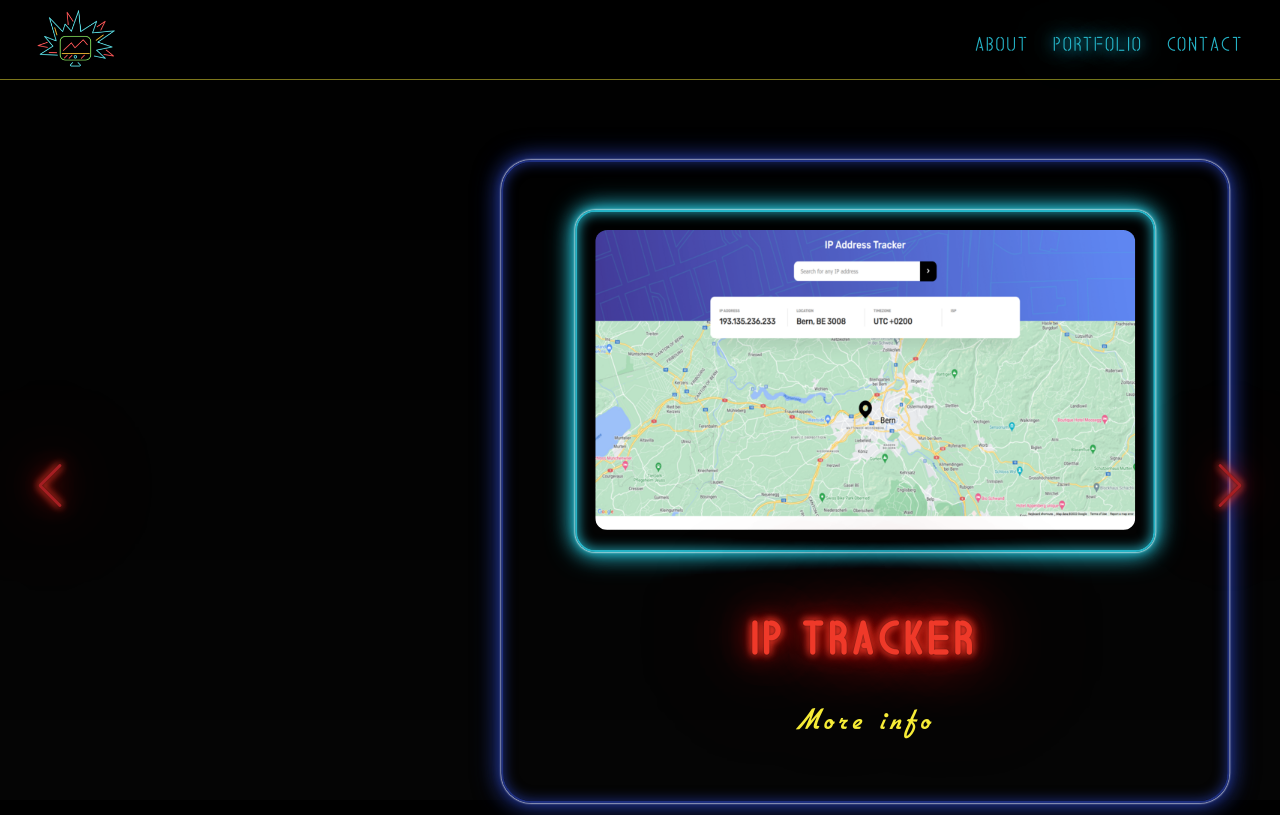
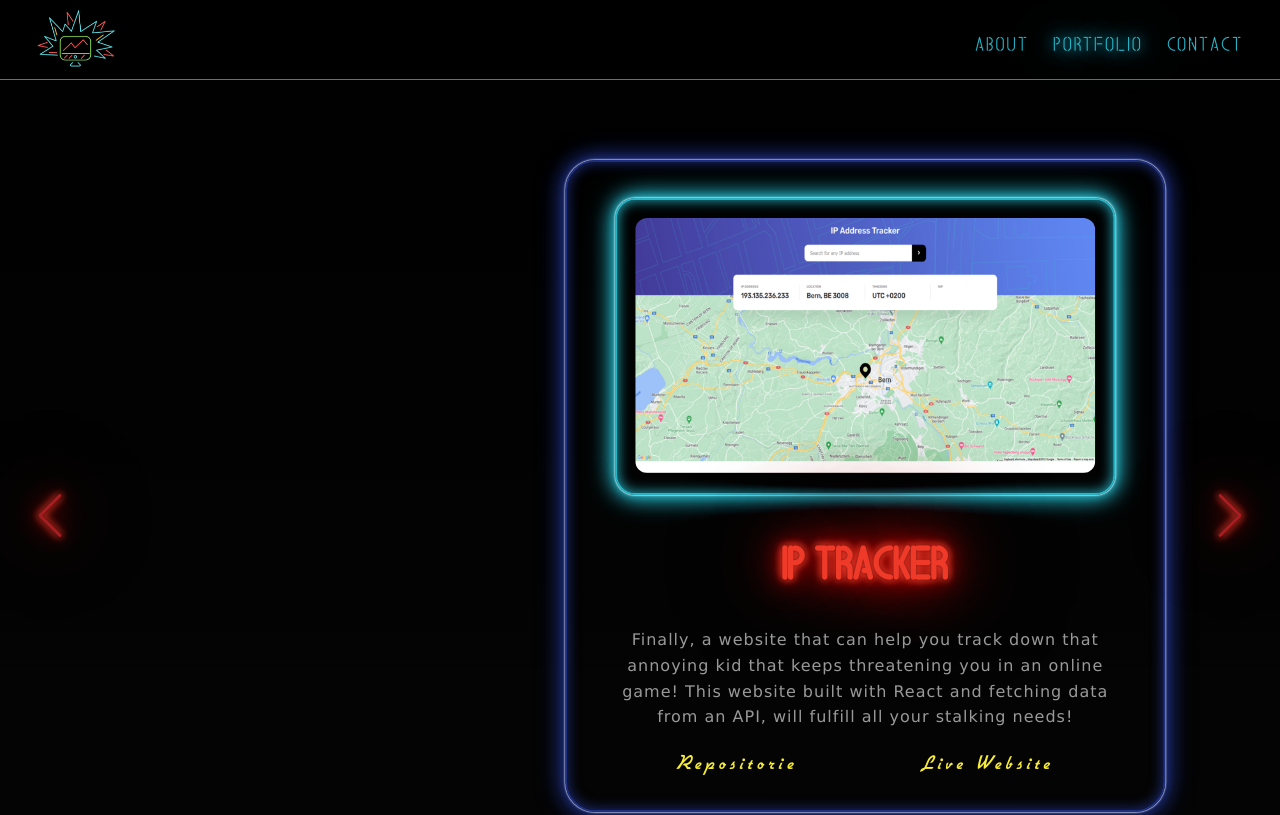
Before and after one commit to DonUggioni/my-portfolio, a React (Create React App) app: page /portfolio in a window 1280 px wide. Shown: the top 815 px of the page. Built offline with nearby package versions, Linux system fonts and the light colour scheme.

Commit message:
Changed portfolio section for better UX. Removed modal window.

```diff
--- a/src/components/modal/Modal.js
+++ b/src/components/modal/Modal.js
@@ -7,12 +7,6 @@ function Modal(props) {
   return (
     <div className={classes.modal}>
       <div className={classes['modal_inner-wrapper']}>
-        <button
-          onClick={props.onCloseModal}
-          className={classes['modal_close-btn']}
-        >
-          Close
-        </button>
         <div className={classes['modal_image-container']}>
           <img
             className={classes.modal_img}
--- a/src/components/modal/Modal.module.scss
+++ b/src/components/modal/Modal.module.scss
@@ -2,9 +2,6 @@
 @import '../../sass/mixins';
 
 .modal {
-  position: absolute;
-  top: 0;
-  left: 0;
   width: 100%;
   background-color: rgba(0, 0, 0, 8);
   display: flex;
@@ -15,25 +12,6 @@
 
   @media screen and (max-width: 554px) {
     padding: 9.6rem 2.4rem;
-  }
-
-  &_close-btn {
-    position: absolute;
-    top: -4.8rem;
-    right: 1.2rem;
-    border: none;
-    cursor: pointer;
-    background-color: transparent;
-    color: variables.$neon-dark-red;
-    font-family: inherit;
-    font-size: variables.$h5-l;
-
-    letter-spacing: 0.3rem;
-    @include redNeonEffect;
-
-    @media screen and (max-width: 554px) {
-      top: -6.2rem;
-    }
   }
 
   &_inner-wrapper {
--- a/src/components/project-card/ProjectCard.js
+++ b/src/components/project-card/ProjectCard.js
@@ -1,24 +1,35 @@
 import React from 'react';
+
 import Button from '../button/Button';
-
 import classes from './ProjectCard.module.scss';
 
 function ProjectCard(props) {
   return (
-    <div className={classes.card}>
-      <div className={classes['card_image-container']}>
-        <img
-          src={props.src}
-          alt={'Project screenshot'}
-          className={classes.image}
-        />
-      </div>
-      <div className={classes.card_content}>
-        <h3 className={classes.heading}>{props.heading}</h3>
-
-        <Button className={'button'} onClick={props.clickHandler}>
-          More info
-        </Button>
+    <div className={classes.projectCard}>
+      <div className={classes['projectCard_inner-wrapper']}>
+        <div className={classes['projectCard_image-container']}>
+          <img
+            className={classes.projectCard_img}
+            src={props.imgSrc}
+            alt={props.alt}
+          />
+        </div>
+        <div className={classes['projectCard_description-container']}>
+          <h3 className={classes.projectCard_heading}>{props.title}</h3>
+          <p className={classes.projectCard_description}>{props.description}</p>
+        </div>
+        <div className={classes.buttons_container}>
+          <Button className="button_small-font">
+            <a href={props.repoLink} className={classes.link}>
+              Repositorie
+            </a>
+          </Button>
+          <Button className="button_small-font">
+            <a href={props.liveLink} className={classes.link}>
+              Live Website
+            </a>
+          </Button>
+        </div>
       </div>
     </div>
   );
--- a/src/components/project-card/ProjectCard.module.scss
+++ b/src/components/project-card/ProjectCard.module.scss
@@ -1,26 +1,37 @@
 @use '../../sass/variables';
 @import '../../sass/mixins';
 
-.card {
-  max-width: 84rem;
-  display: grid;
-  justify-items: center;
-  gap: 3.6rem;
+.projectCard {
+  width: 100%;
+  background-color: transparent;
+  display: flex;
+  align-items: center;
+  justify-content: center;
+  // padding: 4.6rem;
+  z-index: 5;
+
+  @media screen and (max-width: 554px) {
+    padding: 9.6rem 2.4rem;
+  }
+
+  &_inner-wrapper {
     border: 2px solid variables.$neon-dark-blue;
-  padding: 4.8rem 7.2rem;
+    padding: 3.6rem 4.8rem;
     box-shadow: 0 0 0.2rem #fff, 0 0 0.2rem #fff,
       0 0 2rem variables.$neon-dark-blue, 0 0 0.8rem variables.$neon-dark-blue,
       0 0 2.8rem variables.$neon-dark-blue,
       inset 0 0 1.3rem variables.$neon-dark-blue;
     border-radius: 3rem;
-  overflow: hidden;
+    position: relative;
 
     @media screen and (max-width: 554px) {
-    padding: 2.4rem 2.4rem;
+      padding: 2.4rem;
+      width: 100vw;
+    }
   }
 
   &_image-container {
-    max-width: 58rem;
+    max-width: 50rem;
     border: 2px solid variables.$neon-light-blue;
     padding: 1.8rem;
     border-radius: 2rem;
@@ -29,29 +40,60 @@
       0 0 2.8rem variables.$neon-light-blue,
       inset 0 0 1.3rem variables.$neon-light-blue;
 
-    & .image {
+    @media screen and (max-width: 554px) {
+      max-width: 100%;
+    }
+  }
+
+  &_img {
     width: 100%;
     border-radius: 1.2rem;
   }
-  }
 
-  &_content {
+  &_description-container {
     display: flex;
     flex-direction: column;
     align-items: center;
-    gap: 2.4rem;
+    justify-content: center;
+    max-width: 50rem;
+    gap: 3.6rem;
+  }
 
-    & .heading {
+  &_heading {
+    color: variables.$neon-red;
     font-size: variables.$h3-l;
-      font-family: variables.$ff-softBox;
-      color: variables.$neon-red;
-      letter-spacing: 0.6rem;
+    margin-top: 1.8rem;
     @include redNeonEffect;
 
     @media screen and (max-width: 554px) {
       font-size: variables.$h3-m;
-        text-align: center;
     }
   }
+
+  &_description {
+    font-size: 1.6rem;
+    color: variables.$grey-900;
+    font-family: 'Lucida Sans', 'Lucida Sans Regular', 'Lucida Grande';
+    text-align: center;
+    line-height: 1.6;
+    letter-spacing: 0.1rem;
+    margin-bottom: 2.4rem;
+
+    @media screen and (max-width: 554px) {
+      font-size: variables.$text-m;
     }
   }
+
+  .buttons_container {
+    display: flex;
+    align-items: center;
+    justify-content: space-around;
+  }
+
+  .link,
+  .link:visited,
+  .link:link {
+    text-decoration: none;
+    color: inherit;
+  }
+}
--- a/src/index.scss
+++ b/src/index.scss
@@ -25,7 +25,7 @@ html {
 }
 
 body {
-  height: 100vh;
+  // height: 100vh;
   font-family: SoftBox;
   background: linear-gradient(rgba(0, 0, 0, 1), rgba(0, 0, 0, 0.98));
 }
--- a/src/pages/portfolio/Portfolio.js
+++ b/src/pages/portfolio/Portfolio.js
@@ -54,9 +54,13 @@ function Portfolio() {
           return (
             <SwiperSlide key={index}>
               <ProjectCard
-                src={item.image}
-                heading={item.title}
-                clickHandler={() => openModalHandler(index)}
+                imgSrc={item.image}
+                alt={`Project screenshot number `[index]}
+                title={item.title}
+                description={item.description}
+                repoLink={item.githubLink}
+                liveLink={item.liveWebsite}
+                onCloseModal={closeModalHandler}
               />
             </SwiperSlide>
           );
```
Lines whose indentation alone changed are shown as unchanged.
